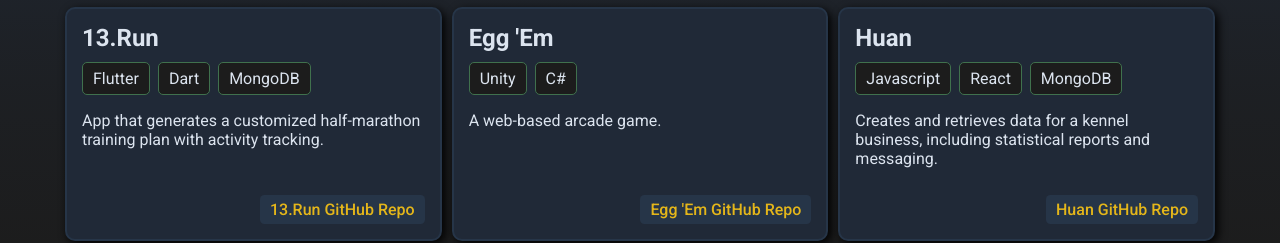
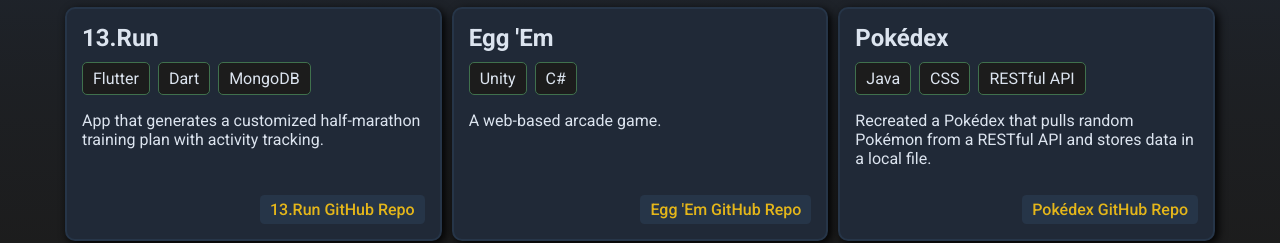
Before and after one commit to BethanyHelwig/bethanyhelwig.github.io, a plain HTML site: page index.html in a window 1280 px wide. Shown: the part 728-971 px from the top of the page. Drawn offline with Linux system fonts and the light colour scheme.

Commit message:
Updated third example and a couple skills

```diff
--- a/index.html
+++ b/index.html
@@ -42,14 +42,14 @@
                 </div>
 
                 <div class="example-container">
-                    <h2>Huan</h2>
+                    <h2>Pokédex</h2>
                     <ul aria-label="Associated skills">
-                        <li class="skill">Javascript</li>
-                        <li class="skill">React</li>
-                        <li class="skill">MongoDB</li>
+                        <li class="skill">Java</li>
+                        <li class="skill">CSS</li>
+                        <li class="skill">RESTful API</li>
                     </ul>
-                    <p>Creates and retrieves data for a kennel business, including statistical reports and messaging.</p>
-                    <a href="https://github.com/BethanyHelwig/Huan" class="example-link">Huan GitHub Repo</a>
+                    <p>Recreated a Pokédex that pulls random Pokémon from a RESTful API and stores data in a local file.</p>
+                    <a href="https://github.com/BethanyHelwig/Pokedex" class="example-link">Pokédex GitHub Repo</a>
                 </div>
             </div>
         </section>
@@ -65,11 +65,12 @@
                 <li>Java</li>
                 <li>C#</li>
                 <li>Dart</li>
+                <li>PL/SQL</li>
             </ul>
             <h3>{ Technologies }</h3>
             <ul>
+                <li>RESTful APIs</li>
                 <li>Flutter</li>
-                <li>PL/SQL</li>
                 <li>Unity</li>
                 <li>MongoDB</li>
             </ul>
```
